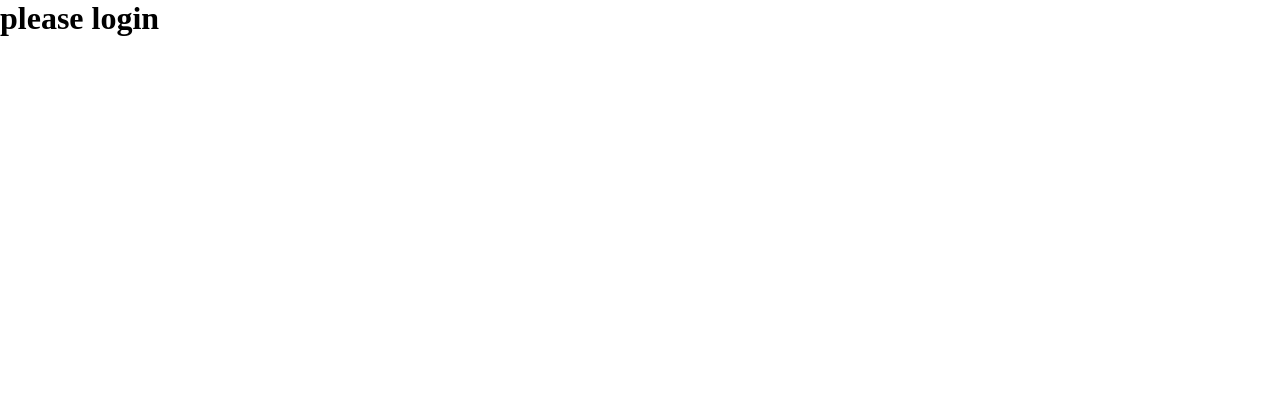
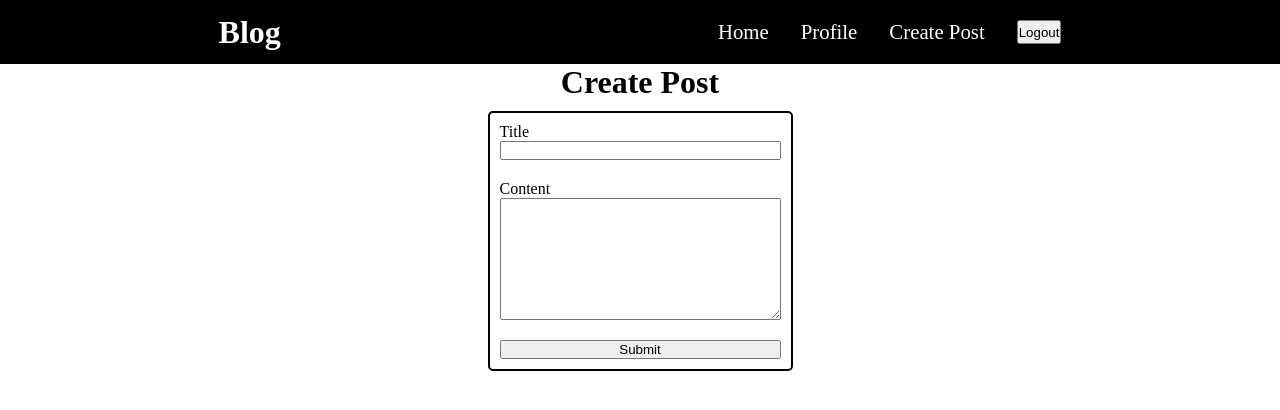
Before and after one commit to Ganja0003/blog, a Next.js app in the folder frontend/: page /post in a window 1280 px wide. Shown: the top 410 px of the page. Built offline with nearby package versions, Linux system fonts and the light colour scheme.

Commit message:
remove token check from post create post page

```diff
--- a/frontend/app/post/postClient.jsx
+++ b/frontend/app/post/postClient.jsx
@@ -2,7 +2,7 @@
 import Loggedin from "../components/navbar/loggedIn";
 import { useState } from "react";
 
-export default function PostClient({token}){
+export default function PostClient(){
 const [post,setPost] = useState({
     title:'',
     content:''
@@ -33,10 +33,6 @@ async function handleSubmit(e){
 }
 
 
-if(!token){
-    return <h1>please login</h1>
-}
-
 
     return(
     <>
```
